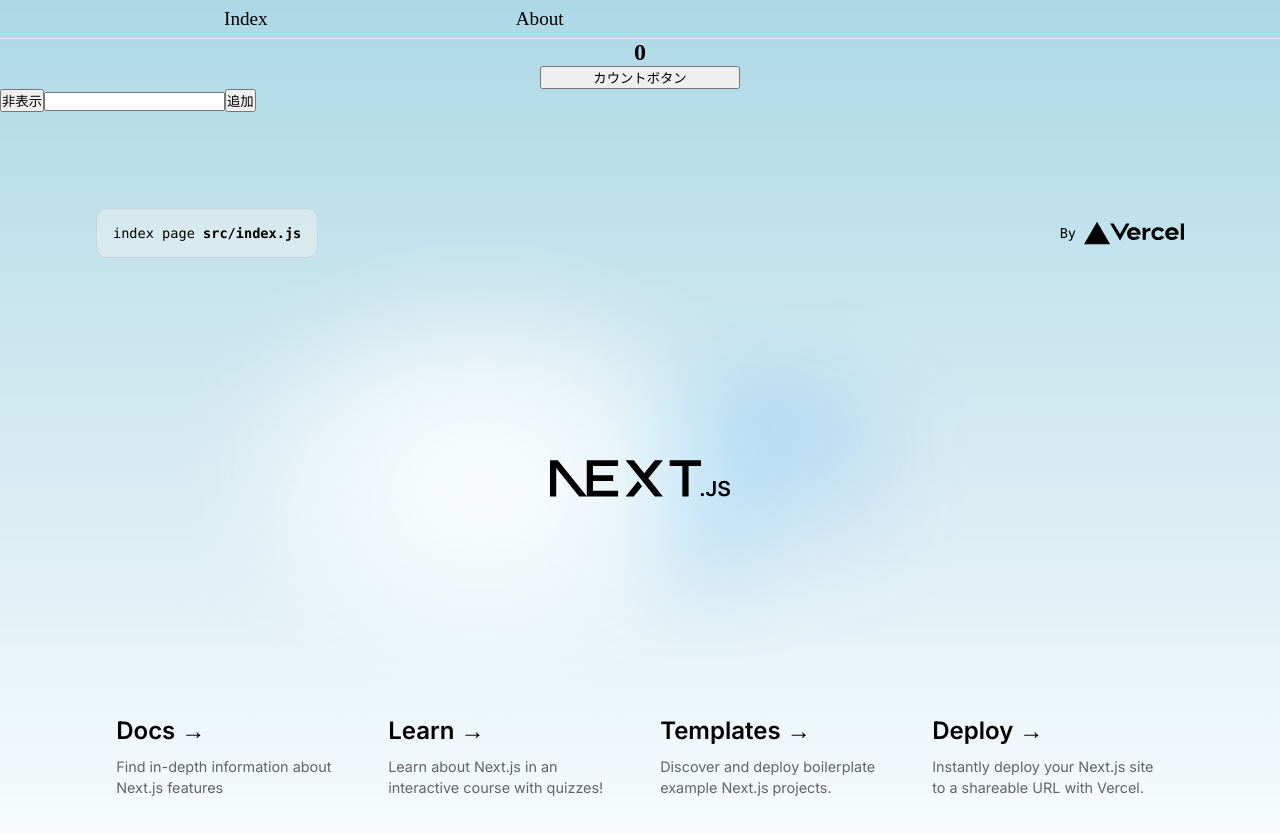
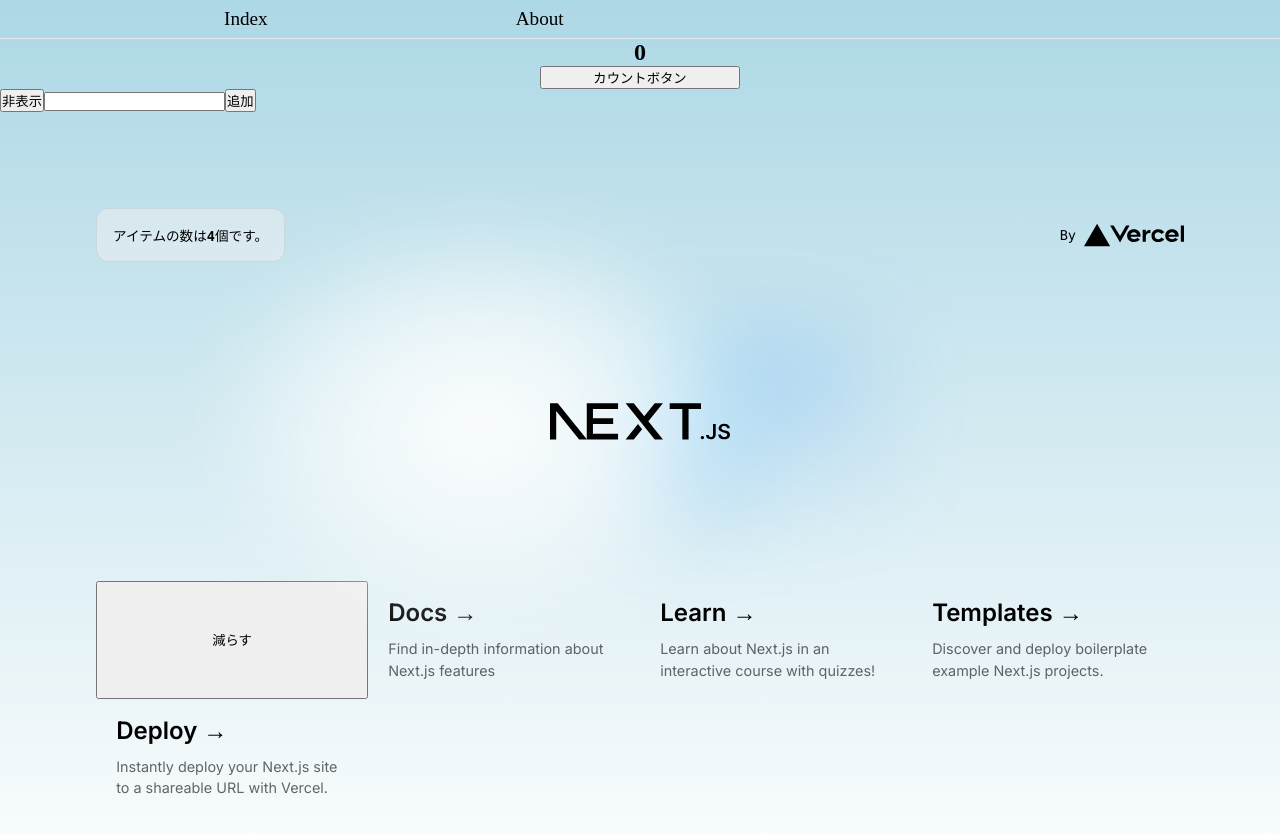
Before and after one commit to Tod9197/study-react, a Next.js app: page / in a window 1280 px wide. Shown: the top 834 px of the page. Built offline with nearby package versions, Linux system fonts and the light colour scheme.

Commit message:
⚡️ コンポーネント間のリフトアップ

```diff
--- a/src/components/Headline/Headline.jsx
+++ b/src/components/Headline/Headline.jsx
@@ -5,9 +5,7 @@
   return (
     <>
       <div className={classes.description}>
-        <p>
-          {props.page} page&nbsp;{props.children}
-        </p>
+        <p>アイテムの数は{props.children}個です。</p>
 
         <div>
           <a
--- a/src/components/Links/Links.jsx
+++ b/src/components/Links/Links.jsx
@@ -1,34 +1,11 @@
 import classes from "./Links.module.css";
 
-const ITEMS = [
-  {
-    href: "https://nextjs.org/docs?utm_source=create-next-app&utm_medium=default-template&utm_campaign=create-next-app",
-    title: "Docs \u2192 ",
-    description: "Find in-depth information about Next.js features",
-  },
-  {
-    href: "https://nextjs.org/learn?utm_source=create-next-app&utm_medium=default-template&utm_campaign=create-next-app",
-    title: "Learn \u2192 ",
-    description: " Learn about Next.js in an interactive course with quizzes!",
-  },
-  {
-    href: "https://vercel.com/templates?framework=next.js&utm_source=create-next-app&utm_medium=default-template&utm_campaign=create-next-app",
-    title: "Templates \u2192 ",
-    description: "Discover and deploy boilerplate example Next.js projects.",
-  },
-  {
-    href: "https://vercel.com/new?utm_source=create-next-app&utm_medium=default-template&utm_campaign=create-next-app",
-    title: "Deploy \u2192",
-    description:
-      "Instantly deploy your Next.js site to a shareable URL with Vercel.",
-  },
-];
-
-export function Links() {
+export function Links({ items, handleReduce }) {
   return (
     <>
       <div className={classes.grid}>
-        {ITEMS.map((item) => {
+        <button onClick={handleReduce}>減らす</button>
+        {items.map((item) => {
           return (
             <a
               key={item.href}
--- a/src/components/Main/Main.jsx
+++ b/src/components/Main/Main.jsx
@@ -2,17 +2,48 @@
 import classes from "./Main.module.css";
 import { Links } from "../Links/Links";
 import { Headline } from "../Headline/Headline";
+import { useCallback, useState } from "react";
 
 const inter = Inter({ subsets: ["latin"] });
 
+const ITEMS = [
+  {
+    href: "https://nextjs.org/docs?utm_source=create-next-app&utm_medium=default-template&utm_campaign=create-next-app",
+    title: "Docs \u2192 ",
+    description: "Find in-depth information about Next.js features",
+  },
+  {
+    href: "https://nextjs.org/learn?utm_source=create-next-app&utm_medium=default-template&utm_campaign=create-next-app",
+    title: "Learn \u2192 ",
+    description: " Learn about Next.js in an interactive course with quizzes!",
+  },
+  {
+    href: "https://vercel.com/templates?framework=next.js&utm_source=create-next-app&utm_medium=default-template&utm_campaign=create-next-app",
+    title: "Templates \u2192 ",
+    description: "Discover and deploy boilerplate example Next.js projects.",
+  },
+  {
+    href: "https://vercel.com/new?utm_source=create-next-app&utm_medium=default-template&utm_campaign=create-next-app",
+    title: "Deploy \u2192",
+    description:
+      "Instantly deploy your Next.js site to a shareable URL with Vercel.",
+  },
+];
+
 export function Main(props) {
+  const [items, setItems] = useState(ITEMS);
+  const handleReduce = useCallback(() => {
+    setItems((prevItems) => {
+      return prevItems.slice(0, prevItems.length - 1);
+    });
+  }, []);
   return (
     <>
       <main className={`${classes.main} ${inter.className}`}>
-        <Headline page={props.page}>
-          {<code className={classes.code}>src/{props.page}.js</code>}
+        <Headline page={props.page} handleReduce={handleReduce}>
+          {<code className={classes.code}>{items.length}</code>}
         </Headline>
-        <Links />
+        <Links items={items} handleReduce={handleReduce} />
       </main>
     </>
   );
```
